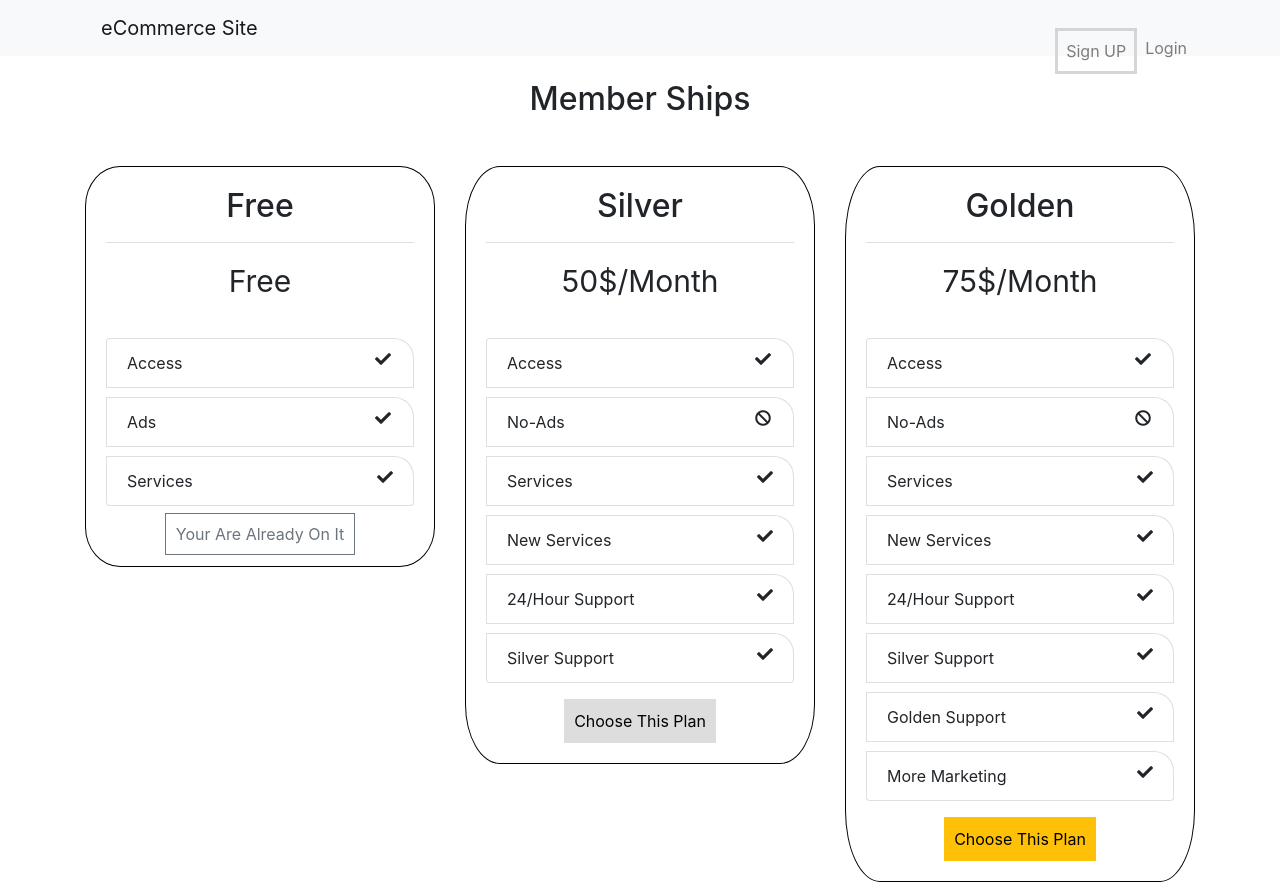
After one commit to KareemEl-Giushy/E-commerce, a PHP site: page /membership.php in a window 1280 px wide. The commit adds this page. Run offline with PHP 8.4, Linux system fonts and the light colour scheme; data that the repository does not hold is empty; some libraries are stand-ins or nearby versions.

Commit message:
|Solve some problems in the design and put the membership file

```diff
--- a/layout/css/fronty.css
+++ b/layout/css/fronty.css
@@ -116,3 +116,60 @@ input[type="password"] ~ .negma{
   background-color: var(--primary);
   color: #FFF;
 }
+.item-title-pro{
+  line-height: 2em;
+  height: 3.2em;
+  overflow: hidden;
+  white-space: nowrap;
+  text-overflow: ellipsis;
+  width: 100%;
+}
+/* Membership page */
+.stage{
+  padding: 20px;
+  border: 1px solid #000;
+  border-radius: 10%;
+}
+.stage .price span{
+  font-size: 30px;
+}
+.stage .list-group li{
+  border-top-right-radius: 20px;
+  margin-top: 10px;
+}
+.stage .list-group li:hover{
+  cursor: pointer;
+  color: #fff;
+  background-color: var(--primary);
+}
+.stage .list-group.s li:hover{
+  cursor: pointer;
+  color: #fff;
+  background-color: var(--secondary);
+}
+.stage .list-group.g li:hover{
+  cursor: pointer;
+  color: #fff;
+  background-color: var(--yellow);
+}
+.stage > div.l-capital > span{
+  padding: 10px;
+  margin-top: 10px;
+  color: var(--secondary);
+  border: 1px solid var(--secondary);
+  cursor: pointer;
+}
+.stage > div > button{
+  -webkit-user-select: none;
+  -moz-user-select: none;
+  user-select: none;
+  background-color: #DDD;
+  border: none;
+  outline: 0;
+  padding: 10px;
+  cursor: pointer;
+
+}
+.stage div button.gold{
+  background-color: var(--yellow);
+}
--- /dev/null
+++ b/membership.php
@@ -0,0 +1,73 @@
+<?php
+  ob_start();
+  $pagetitle = 'Home';
+  include "connect.php";
+  include "includes/templates/header.php";
+  include "includes/templates/navbar.php"; ?>
+  <div class="container">
+    <h2 class="text-center mt-4">Member Ships</h2>
+    <div class="row mt-5">
+      <div class="col-12 col-sm-12 col-md-12 col-lg-4">
+        <div class="stage mb-3">
+          <h2 class="l-capital text-center">Free</h2>
+          <hr class="bg-light"/>
+          <div class="price text-center">
+            <span>Free</span>
+          </div>
+          <div class="stage-body mt-4">
+            <ul class="list-group">
+              <li class='list-group-item l-capital'>access <i class="fa fa-check fa-fw float-right"></i></li>
+              <li class='list-group-item l-capital'>Ads <i class='fa fa-check fa-fw float-right'></i></li>
+              <li class='list-group-item l-capital'>services <i class='fa fa-check float-right'></i></li>
+            </ul>
+          </div>
+          <div class="l-capital text-center mt-3"><span>Your are already on it</span></div>
+        </div>
+      </div>
+      <div class="col-12 col-sm-12 col-md-12 col-lg-4">
+        <div class="stage">
+          <h2 class="l-capital text-center">silver</h2>
+          <hr class="bg-light"/>
+          <div class="price text-center">
+            <span>50$/Month</span>
+          </div>
+          <div class="stage-body mt-4">
+            <ul class="list-group s">
+              <li class='list-group-item l-capital'>access <i class="fa fa-check fa-fw float-right"></i></li>
+              <li class='list-group-item l-capital'>no-Ads <i class='fa fa-ban fa-fw float-right'></i></li>
+              <li class='list-group-item l-capital'>services <i class='fa fa-check float-right'></i></li>
+              <li class='list-group-item l-capital' title="more services">New services <i class='fa fa-check float-right'></i></li>
+              <li class='list-group-item l-capital'>24/hour support <i class='fa fa-check float-right'></i></li>
+              <li class='list-group-item l-capital' title="good support">silver support <i class='fa fa-check float-right'></i></li>
+            </ul>
+          </div>
+          <div class="text-center mt-3"><button class="l-capital">Choose this plan</button></div>
+        </div>
+      </div>
+      <div class="col-12 col-sm-12 col-md-12 col-lg-4">
+        <div class="stage">
+          <h2 class="l-capital text-center">Golden</h2>
+          <hr class="bg-light"/>
+          <div class="price text-center">
+            <span>75$/Month</span>
+          </div>
+          <div class="stage-body mt-4">
+            <ul class="list-group g">
+              <li class='list-group-item l-capital'>access <i class="fa fa-check fa-fw float-right"></i></li>
+              <li class='list-group-item l-capital'>no-Ads <i class='fa fa-ban fa-fw float-right'></i></li>
+              <li class='list-group-item l-capital'>services <i class='fa fa-check float-right'></i></li>
+              <li class='list-group-item l-capital' title="more services">New services <i class='fa fa-check float-right'></i></li>
+              <li class='list-group-item l-capital'>24/hour support <i class='fa fa-check float-right'></i></li>
+              <li class='list-group-item l-capital' title="good support">silver support <i class='fa fa-check float-right'></i></li>
+              <li class='list-group-item l-capital' title="perfect support and help">golden support <i class='fa fa-check float-right'></i></li>
+              <li class='list-group-item l-capital' title="better marketing to your productes to reach more customers">more marketing <i class='fa fa-check float-right'></i></li>
+            </ul>
+          </div>
+          <div class="text-center mt-3"><button class="l-capital gold">Choose this plan</button></div>
+        </div>
+      </div>
+    </div>
+  </div>
+<?php
+  include "includes/templates/footer.html";
+  ob_end_flush(); ?>
```
Also changed, not shown: profile.php (+31 -21 lines).
